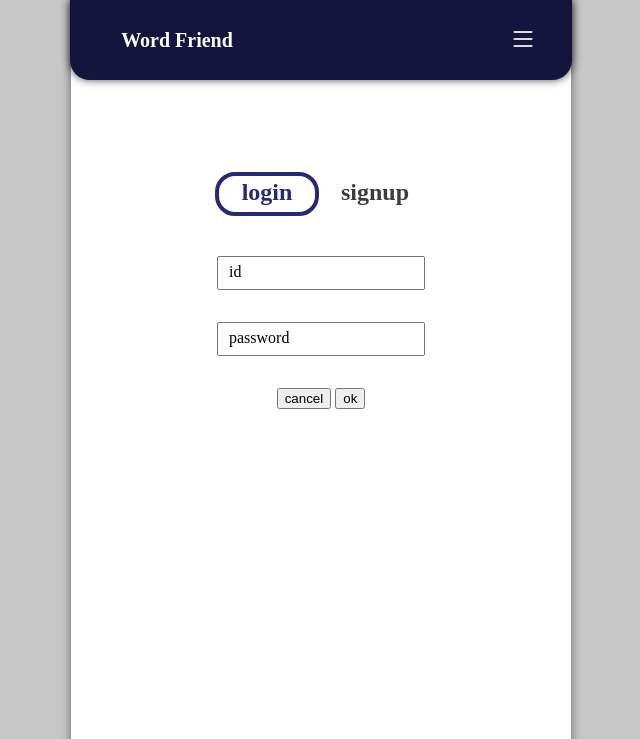
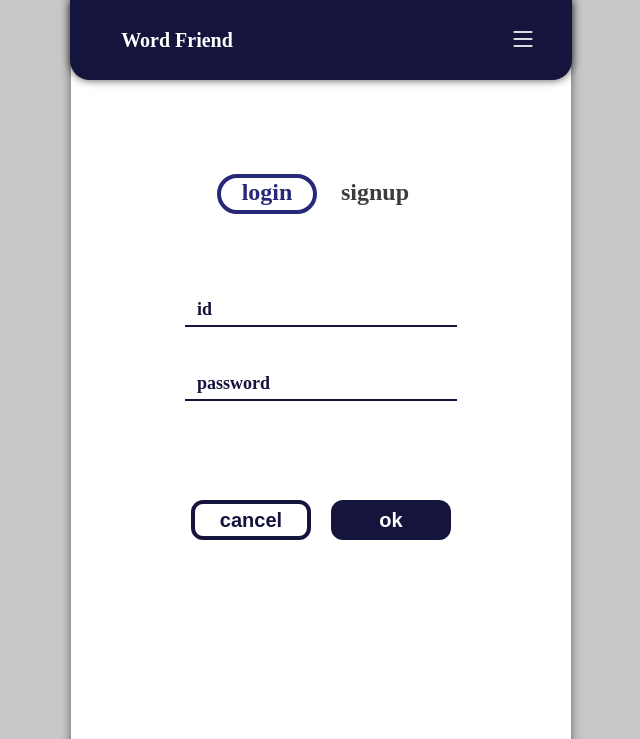
Before and after one commit to obov/word-friend, a Flask app: page /auth in a window 1280 px wide. Shown: the top 739 px of the page, without its empty margins (319-959 px from the left). Run offline with Flask 2, Linux system fonts and the light colour scheme; some libraries are stand-ins or nearby versions.

Commit message:
auth page complete

```diff
--- a/static/css/auth.css
+++ b/static/css/auth.css
@@ -38,8 +38,8 @@
   transition: all 0.3s;
 }
 .auth-page .btns-wrapper label .indicator.checked {
-  width: 100%;
-  height: 100%;
+  width: calc(100% - 4px);
+  height: calc(100% - 4px);
   border: solid 4px rgb(40, 40, 120);
 }
 .auth-page > input {
@@ -57,8 +57,7 @@
   align-items: center;
   height: 60%;
 }
-.auth-page .login form,
-.auth-page .signup form {
+.auth-page form {
   border-radius: 30px;
   padding-top: 32px;
   width: 100%;
@@ -67,31 +66,76 @@
   flex-direction: column;
   justify-content: flex-start;
   align-items: center;
-  gap: 32px;
+  gap: 64px;
 }
-.auth-page .login form .wrapper,
-.auth-page .signup form .wrapper {
+.auth-page form .inputs {
+  display: flex;
+  flex-direction: column;
+  justify-content: center;
+  align-items: center;
+  height: 180px;
+  gap: 38px;
+}
+.auth-page form .inputs .wrapper {
   position: relative;
 }
 
-.auth-page .login form .wrapper input,
-.auth-page .signup form .wrapper input {
-  width: 200px;
+.auth-page form .inputs .wrapper input {
+  width: 260px;
   height: 28px;
+  border: none;
+  padding: 0 0 6px 12px;
+  border-bottom: solid 2px rgb(20, 20, 60);
+  font-size: 24px;
+  border-radius: 0;
 }
-.auth-page .login form .wrapper label,
-.auth-page .signup form .wrapper label {
+.auth-page form .inputs .wrapper label {
+  font-weight: 600;
   position: absolute;
   left: 12px;
   top: 0;
   transform: translateY(50%);
-  transition: all 0.3s;
+  transition: all 0.2s;
+  font-size: 18px;
+  color: rgb(20, 20, 60);
 }
-.auth-page .login form .wrapper input:focus + label,
-.auth-page .signup form .wrapper input:focus + label {
+.auth-page form .inputs .wrapper input:focus {
+  outline: none;
+}
+.auth-page form .inputs .wrapper input:focus + label,
+.auth-page form .inputs .wrapper input:valid + label {
+  font-size: 14px;
   left: 3px;
-  transform: translateY(calc(-100% - 6px));
+  transform: translateY(calc(-100% - 8px));
 }
-/* .auth-page .signup form .inputs{
-    fle
-} */
+.auth-page form .buttons {
+  display: flex;
+  height: 40px;
+  gap: 20px;
+}
+.auth-page form .buttons .cancel {
+  display: flex;
+  justify-content: center;
+  align-items: center;
+  height: 100%;
+  width: 120px;
+  font-size: 20px;
+  font-weight: 800;
+  color: rgb(20, 20, 60);
+  border-radius: 12px;
+  border: solid 4px rgb(20, 20, 60);
+  background-color: white;
+}
+.auth-page form .buttons .ok {
+  display: flex;
+  justify-content: center;
+  align-items: center;
+  height: 100%;
+  width: 120px;
+  font-size: 20px;
+  font-weight: 800;
+  color: white;
+  border-radius: 12px;
+  border: none;
+  background-color: rgb(20, 20, 60);
+}
--- a/templates/auth.html
+++ b/templates/auth.html
@@ -1,11 +1,11 @@
 {% extends "base.html"%} {%block title%}로그인 / 회원가입{%endblock%}{% block content %}
 <section class="auth-page">
   <div class="btns-wrapper">
-    <label for="loginRadio not-clickable" onclick="handleClickLoginLabel()"
+    <label for="loginRadio" class="not-clickable" onclick="handleClickLoginLabel()"
       >login
       <div class="indicator checked" id="loginIndi"></div
     ></label>
-    <label for="signupRadio not-clickable" onclick="handleClickSignupLabel()"
+    <label for="signupRadio" class="not-clickable" onclick="handleClickSignupLabel()"
       >signup
       <div class="indicator" id="signupIndi"></div
     ></label>
@@ -13,27 +13,33 @@
   <input type="radio" name="auth" id="loginRadio" checked />
   <div class="login" id="login">
     <form>
-      <div class="wrapper"><input id="logInId" type="text" /><label for="logInId">id </label></div>
-      <div class="wrapper">
-        <input id="logInPassword" type="password" /><label for="logInPassword">password </label>
+      <div class="inputs">
+        <div class="wrapper"><input id="logInId" type="text" required /><label for="logInId">id</label></div>
+        <div class="wrapper">
+          <input id="logInPassword" type="password" required /><label for="logInPassword">password</label>
+        </div>
       </div>
       <div class="buttons">
-        <input type="button" value="cancel" />
-        <input type="button" onclick="login()" value="ok" />
+        <input type="button" class="cancel" value="cancel" />
+        <input type="button" class="ok" onclick="login()" value="ok" />
       </div>
     </form>
   </div>
   <input type="radio" name="auth" id="signupRadio" />
   <div class="signup" id="signup">
     <form>
-      <div class="wrapper"><input id="signUpId" type="text" /><label for="signUpId">id </label></div>
-      <div class="wrapper">
-        <input id="signUpPassword" type="password" /><label for="signUpPassword">password </label>
+      <div class="inputs">
+        <div class="wrapper"><input id="signUpId" type="text" required /><label for="signUpId">id </label></div>
+        <div class="wrapper">
+          <input id="signUpPassword" type="password" required /><label for="signUpPassword">password </label>
+        </div>
+        <div class="wrapper">
+          <input id="signUpConfirm" type="password" required /><label for="signUpConfirm">confirm </label>
+        </div>
       </div>
-      <div class="wrapper"><input id="signUpConfirm" type="password" /><label for="signUpConfirm">confirm </label></div>
       <div class="buttons">
-        <input type="button" value="cancel" />
-        <input type="button" onclick="go_signup()" value="ok" />
+        <input type="button" class="cancel" value="cancel" />
+        <input type="button" class="ok" onclick="go_signup()" value="ok" />
       </div>
     </form>
   </div>
```
